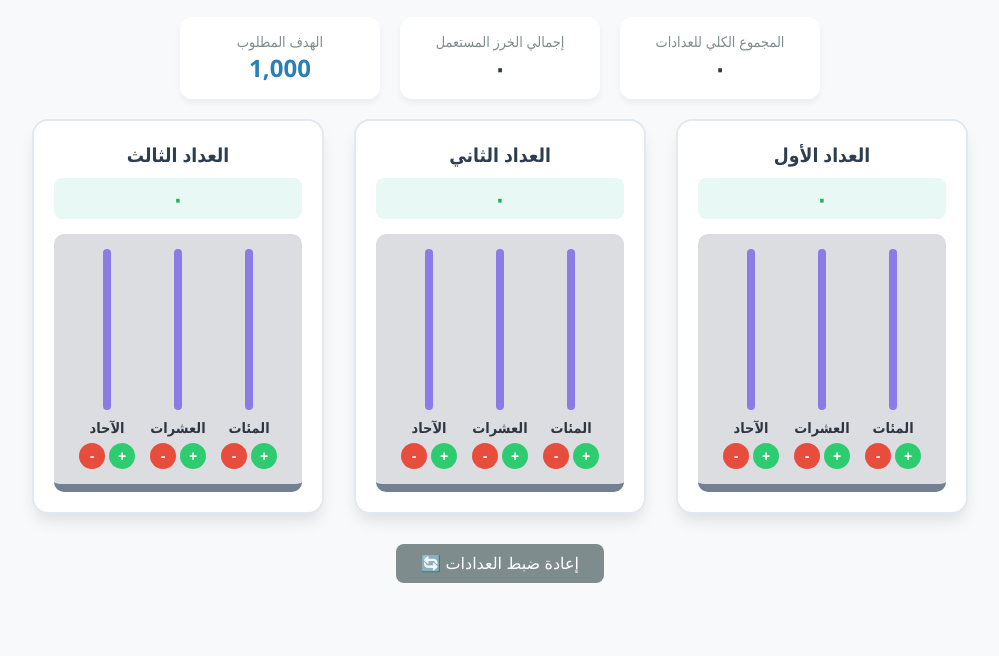
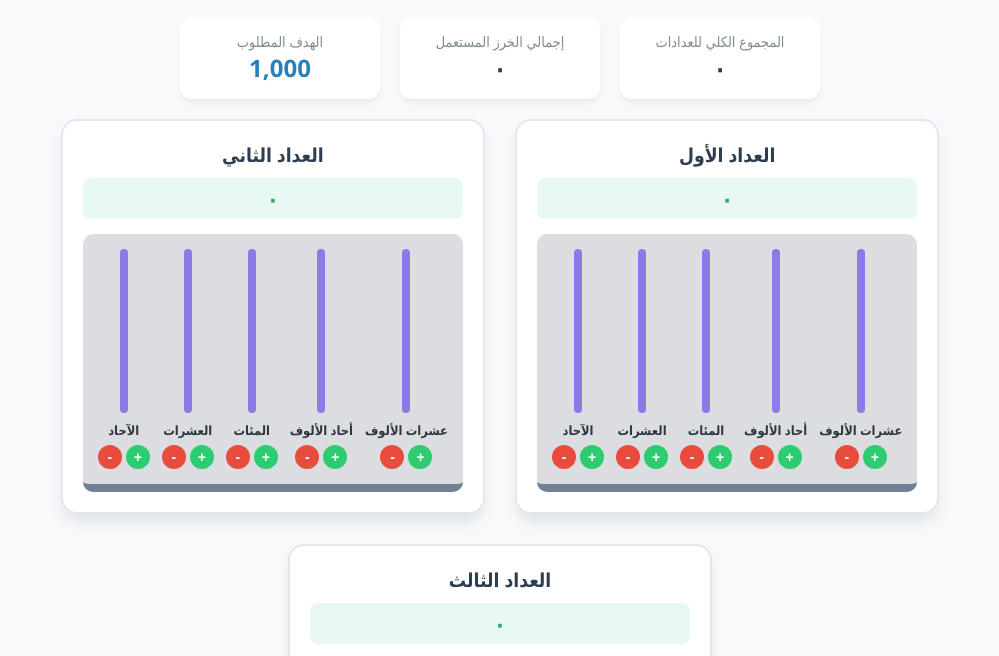
Before and after one commit to alnaqib0001-pn/place-value-game, a plain HTML site: page three-abacuses-1000/index.html in a window 1280 px wide. Shown: the part 114-770 px from the top of the page, without its empty margins (140-1139 px from the left). Drawn offline with Linux system fonts and the light colour scheme.

Commit message:
Update index.html

```diff
--- a/three-abacuses-1000/index.html
+++ b/three-abacuses-1000/index.html
@@ -68,9 +68,9 @@
         }
         .rods-frame {
             display: flex;
-            gap: 15px;
+            gap: 12px;
             background: #dcdde1;
-            padding: 15px 25px;
+            padding: 15px;
             border-radius: 10px;
             border-bottom: 8px solid #718093;
             align-items: flex-end;
@@ -95,14 +95,14 @@
             position: relative;
         }
         .bead {
-            width: 24px;
+            width: 22px;
             height: 14px;
             border-radius: 7px;
             margin-bottom: 2px;
             box-shadow: inset 0 2px 0 rgba(255,255,255,0.5);
         }
         .rod-label {
-            font-size: 0.9rem;
+            font-size: 0.8rem;
             margin-top: 8px;
             font-weight: bold;
             color: #2f3640;
@@ -113,8 +113,8 @@
             margin-top: 6px;
         }
         .btn-bead {
-            width: 26px;
-            height: 26px;
+            width: 24px;
+            height: 24px;
             border: none;
             border-radius: 50%;
             font-weight: bold;
@@ -130,6 +130,8 @@
         .bead-c1 { background: #e74c3c; } /* الآحاد - أحمر */
         .bead-c2 { background: #e67e22; } /* العشرات - برتقالي */
         .bead-c3 { background: #f1c40f; } /* المئات - أصفر */
+        .bead-c4 { background: #3498db; } /* أحاد الألوف - أزرق */
+        .bead-c5 { background: #9b59b6; } /* عشرات الألوف - بنفسجي */
 
         .actions {
             margin-top: 30px;
@@ -208,16 +210,18 @@
 
     <script>
         const rodsData = [
+            { name: 'عشرات الألوف', val: 10000, colorClass: 'bead-c5' },
+            { name: 'أحاد الألوف', val: 1000, colorClass: 'bead-c4' },
             { name: 'المئات', val: 100, colorClass: 'bead-c3' },
             { name: 'العشرات', val: 10, colorClass: 'bead-c2' },
             { name: 'الآحاد', val: 1, colorClass: 'bead-c1' }
         ];
 
-        // 3 abacuses, each has 3 rods (initialized to 0 beads)
+        // 3 abacuses, each has 5 rods (initialized to 0 beads)
         let state = [
-            [0, 0, 0],
-            [0, 0, 0],
-            [0, 0, 0]
+            [0, 0, 0, 0, 0],
+            [0, 0, 0, 0, 0],
+            [0, 0, 0, 0, 0]
         ];
 
         function initGame() {
@@ -281,7 +285,7 @@
 
             for (let a = 0; a < 3; a++) {
                 let abacusVal = 0;
-                for (let r = 0; r < 3; r++) {
+                for (let r = 0; r < 5; r++) {
                     const count = state[a][r];
                     totalBeads += count;
                     abacusVal += count * rodsData[r].val;
@@ -313,9 +317,9 @@
 
         function resetGame() {
             state = [
-                [0, 0, 0],
-                [0, 0, 0],
-                [0, 0, 0]
+                [0, 0, 0, 0, 0],
+                [0, 0, 0, 0, 0],
+                [0, 0, 0, 0, 0]
             ];
             render();
         }
```
